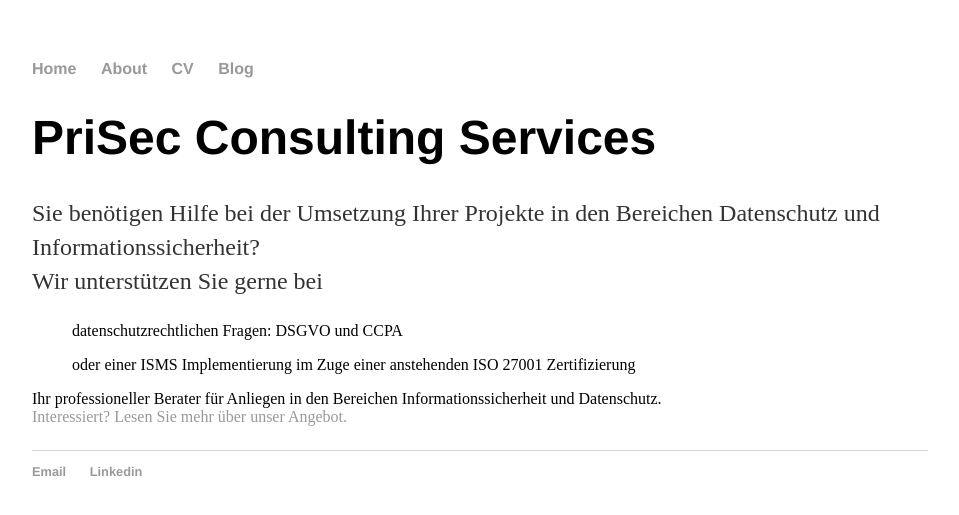
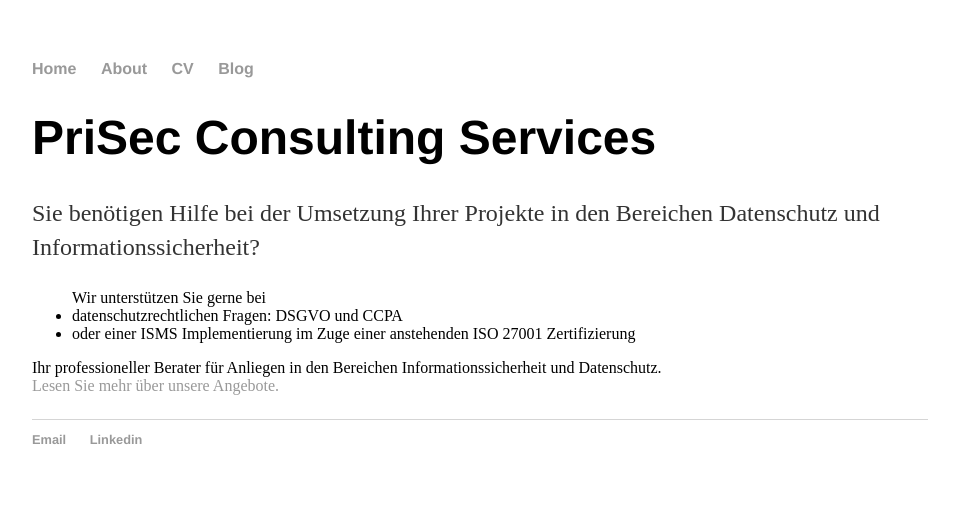
Before and after one commit to lucasg89/lucasg89.github.io, a Jekyll site: the page built from index.html, in a window 1280 px wide. Shown: the top 515 px of the page, without its empty margins (160-1119 px from the left). Built offline with Jekyll 4.4.1, drawn with Linux system fonts in a browser that asks for light colours.

Commit message:
Update index.html

```diff
--- a/index.html
+++ b/index.html
@@ -5,8 +5,9 @@
 <div class="blurb">
 	<h1>PriSec Consulting Services</h1>
 	<p>Sie benötigen Hilfe bei der Umsetzung Ihrer Projekte in den Bereichen Datenschutz und Informationssicherheit? <br>
-	Wir unterstützen Sie gerne bei
-		<ul>datenschutzrechtlichen Fragen: DSGVO und CCPA</ul>
-		<ul>oder einer ISMS Implementierung im Zuge einer anstehenden ISO 27001 Zertifizierung</ul>
-		Ihr professioneller Berater für Anliegen in den Bereichen Informationssicherheit und Datenschutz. <br><a href="/about">Interessiert? Lesen Sie mehr über unser Angebot.</a></p>
+	<ul>Wir unterstützen Sie gerne bei
+		<li>datenschutzrechtlichen Fragen: DSGVO und CCPA</li>
+		<li>oder einer ISMS Implementierung im Zuge einer anstehenden ISO 27001 Zertifizierung</li>
+	</ul>
+	Ihr professioneller Berater für Anliegen in den Bereichen Informationssicherheit und Datenschutz. <br><a href="/about"> Lesen Sie mehr über unsere Angebote.</a></p>
 </div><!-- /.blurb -->
```
